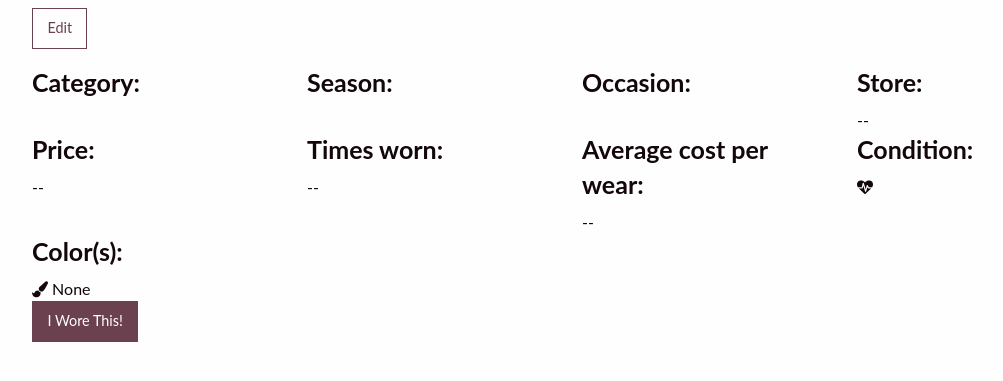
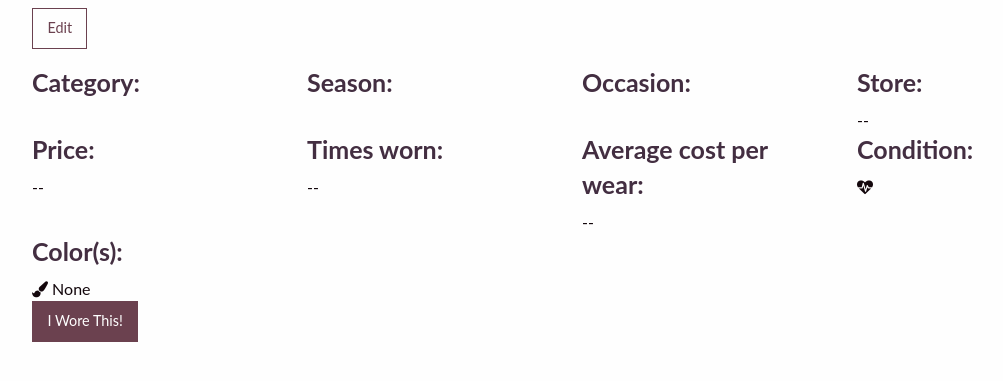
Before and after one commit to LizBossley/minify-my-closet, a PHP site: page /clothing/edit.php?id=0&view=1 in a window 1280 px wide. Shown: the part 57-438 px from the top of the page, without its empty margins (73-1076 px from the left). Run offline with PHP 8.4, Linux system fonts and the light colour scheme; data that the repository does not hold is empty; style sheets or scripts are compiled from the project's sources.

Commit message:
minor style updates

```diff
--- a/clothing/edit.php
+++ b/clothing/edit.php
@@ -71,7 +71,7 @@ if (isset($_GET['id'])) {
 ?>
 
 <div class="container">
-	<div class="row">
+	<div class="row clothing-display">
 		<div class="small-12 columns">
 		<?php if (isset($_GET['view']) && isset($_GET['id']) && $_GET['view'] == 1): ?> <!-- view begin -->
 		<div class="row">
@@ -82,30 +82,30 @@ if (isset($_GET['id'])) {
 		</div>
 		<div class="row">
 			<div class="small-6 medium-3 columns">
-				<h4>Category: </h4><?php echo $categoryArray[$clothing['category']]?>
+				<h4 class="clothing-label">Category: </h4><?php echo $categoryArray[$clothing['category']]?>
 			</div>
 			<div class="small-6 medium-3 columns">
-				<h4>Season: </h4><?php echo $seasonArray[$clothing['season']] ?>
+				<h4 class="clothing-label">Season: </h4><?php echo $seasonArray[$clothing['season']] ?>
 			</div>
 			<div class="small-6 medium-3 columns">
-				<h4>Occasion: </h4><?php echo $typeArray[$clothing['type']] ?>
+				<h4 class="clothing-label">Occasion: </h4><?php echo $typeArray[$clothing['type']] ?>
 			</div>
 			<div class="small-6 medium-3 columns">
-				<h4>Store: </h4><span class='glyphicon glyphicon-tags' aria-hidden='true'></span>
+				<h4 class="clothing-label">Store: </h4><span class='glyphicon glyphicon-tags' aria-hidden='true'></span>
 				<?php echo (!($clothing['store'] == "") ? $clothing['store'] : " --") ?>
 			</div>
 		</div>
 		<div class="row">
 			<div class="small-6 medium-3 columns">
-				<h4>Price: </h4><span class='glyphicon glyphicon-usd' aria-hidden='true'></span>
+				<h4  class="clothing-label">Price: </h4><span class='glyphicon glyphicon-usd' aria-hidden='true'></span>
 				<?php echo (($clothing['price'] == 0) ? " --"  : $clothing['price']) ?>
 			</div>
 			<div class="small-6 medium-3 columns">
-				<h4>Times worn: </h4>
+				<h4 class="clothing-label">Times worn: </h4>
 				<?php echo (!($clothing['wearsCount'] == "") ?  $clothing['wearsCount'] : " --") ?>
 			</div>
 			<div class="small-6 medium-3 columns">
-				<h4>Average cost per wear:</h4> <span class='glyphicon glyphicon-usd' aria-hidden='true'></span>
+				<h4 class="clothing-label">Average cost per wear:</h4> <span class='glyphicon glyphicon-usd' aria-hidden='true'></span>
 					<?php
 						if($clothing['wearsCount'] != 0 && $clothing['price'] != 0) {
 							$averageCost = round($clothing['price']/$clothing['wearsCount'], 2);
@@ -117,10 +117,10 @@ if (isset($_GET['id'])) {
 					?>
 			</div>
 			<div class="small-6 medium-3 columns">
-				<h4>Condition: </h4><i class="fa fa-heartbeat" aria-hidden="true"></i> <?php echo $stateArray[$clothing['state']]?>
+				<h4 class="clothing-label">Condition: </h4><i class="fa fa-heartbeat" aria-hidden="true"></i> <?php echo $stateArray[$clothing['state']]?>
 			</div>
 			<div class="small-12 columns">
-				<h4>Color(s): </h4>
+				<h4 class="clothing-label">Color(s): </h4>
 				<i class="fa fa-paint-brush" aria-hidden="true"></i>
 					<?php
 					$arrlength = count($colors);
--- a/resources/css/main.css
+++ b/resources/css/main.css
@@ -44,3 +44,7 @@ body {
   color: #27D0B9;
   background-color: #F5F5F5;
 }
+
+h4.clothing-label {
+  color: red;
+}
--- a/resources/css/styles.css
+++ b/resources/css/styles.css
@@ -16,4 +16,8 @@
   justify-content: flex-end;
 }
 
+.clothing-label {
+  color: #432E41;
+}
+
 /*# sourceMappingURL=styles.css.map */
--- a/resources/scss/main.scss
+++ b/resources/scss/main.scss
@@ -53,3 +53,7 @@ body {
 	color: $accent-teal;
 	background-color: $gray-light;
 }
+
+h4.clothing-label {
+	color: red;
+}
--- a/resources/scss/styles.scss
+++ b/resources/scss/styles.scss
@@ -49,3 +49,7 @@ $bold: 600;
   -webkit-justify-content: flex-end;
   justify-content: flex-end;
 }
+
+.clothing-label {
+	color: $primary;
+}
```
Also changed, not shown: 1 other file.
